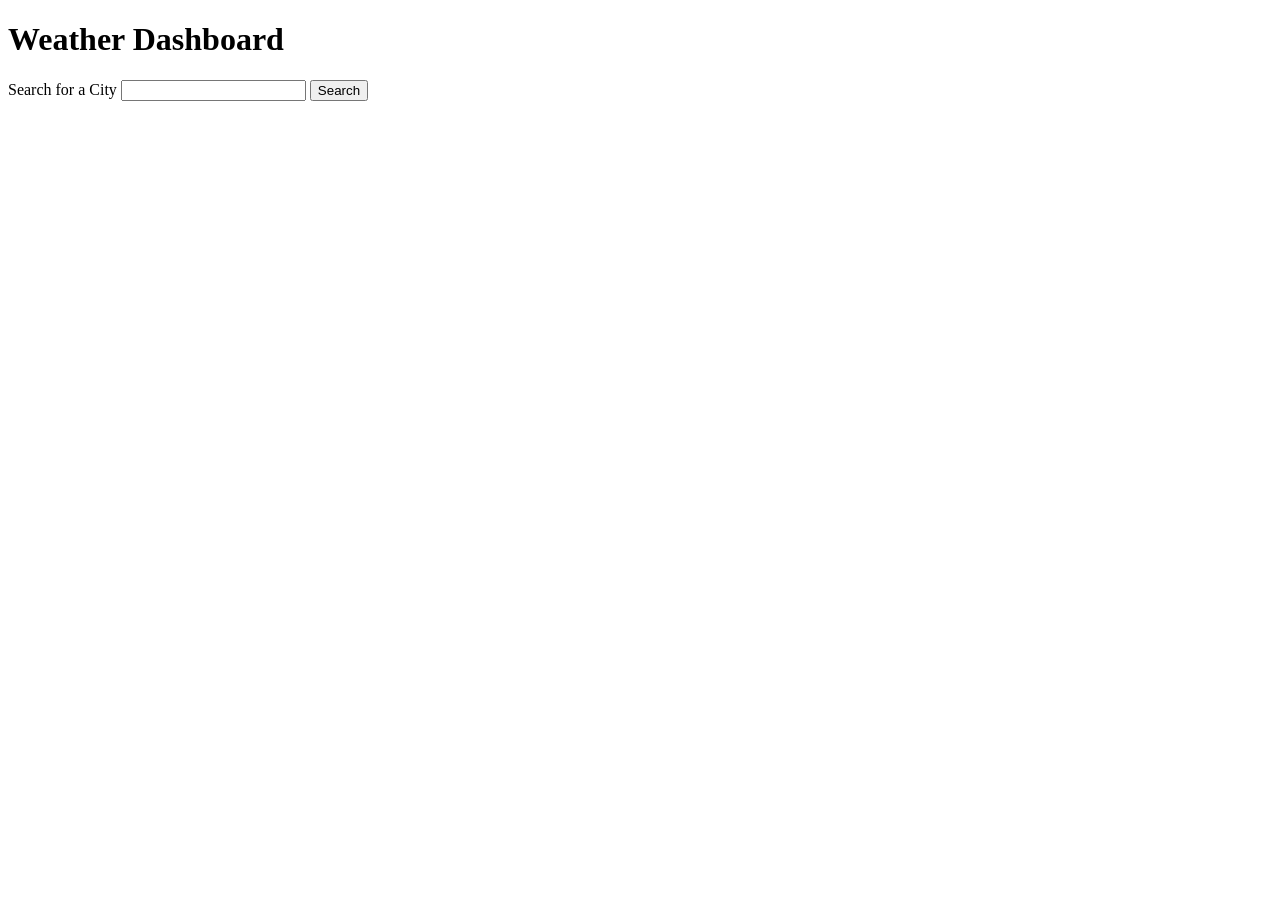
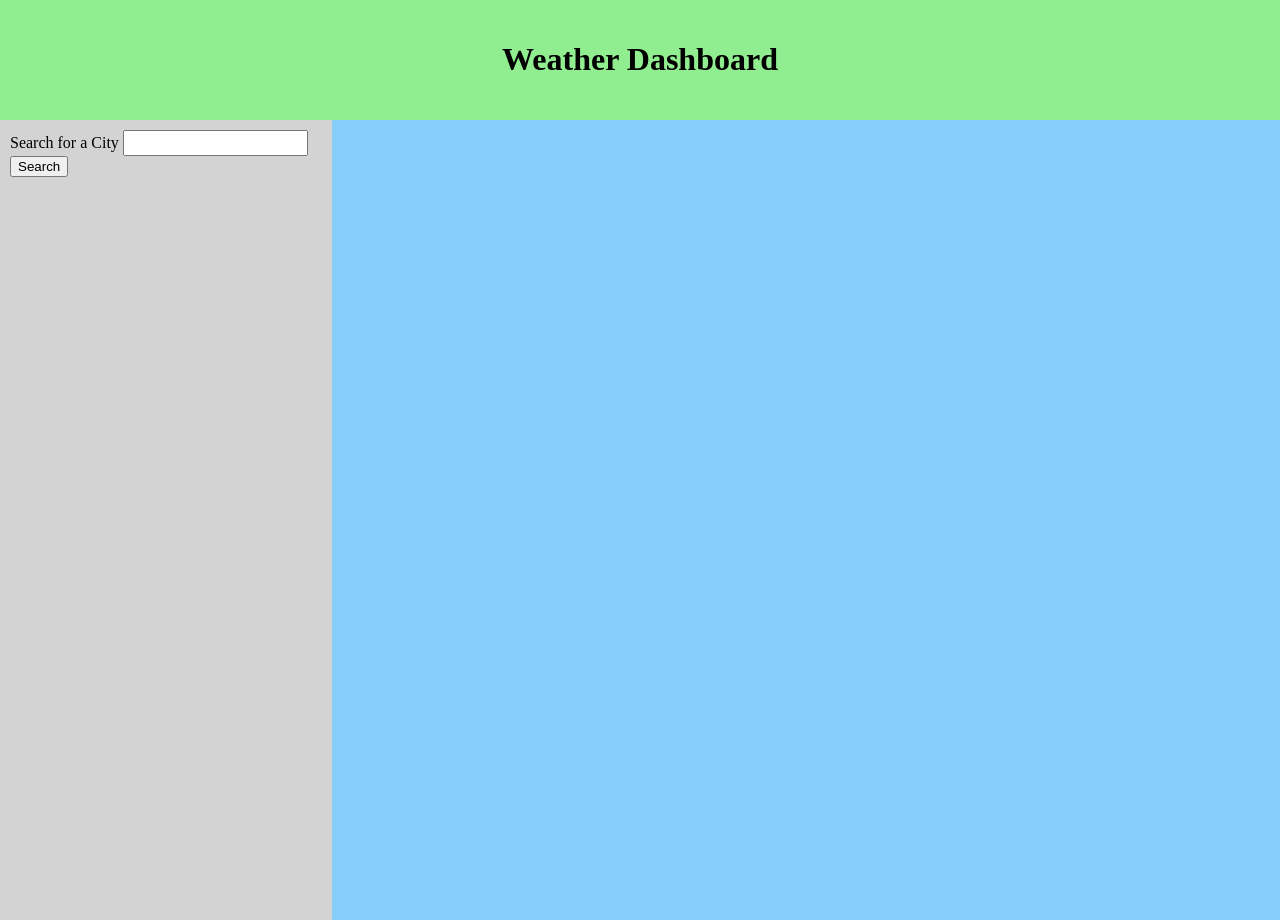
Before and after one commit to tamaragolub/weather_Dashboard, a plain HTML site: page index.html in a window 1280 px wide. Before the commit the page ends 800 px from the top, so only its background shows below. Drawn offline with nearby package versions, Linux system fonts and the light colour scheme.

Commit message:
changed the style of the application to make it look more appealing

```diff
--- /dev/null
+++ b/assets/css/style.css
@@ -0,0 +1,41 @@
+body {
+    margin: 0;
+    padding: 0;
+}
+
+
+.header {
+    background-color: lightgreen;
+    padding: 20px;
+    text-align: center;
+}
+
+.main {
+    height: 100vh;
+    background: pink;
+    display: flex;
+}
+
+.sidePanel {
+    background-color: lightgray;
+    height: 100%;
+    width: 35%;
+}
+
+.mainDisplay{
+    /* float: right; */
+    width: 100%;
+    background-color: lightskyblue;
+}
+
+.cityBlock {
+    background-color: pink;
+}
+
+.searchBar {
+    height: 20px;
+}
+
+.search {
+    padding: 10px;
+}
--- a/assets/js/script.js
+++ b/assets/js/script.js
@@ -17,7 +17,7 @@ $("#btn-search").click(function() {
       console.log("Humidity: " + result.main.humidity + "%");
       console.log("Wind Speed: " + result.wind.speed + " mph");
 
-      var newDiv = $("<div></div>");
+      var newDiv = $("<div class='cityBlock'></div>");
       var newH2 = $("<h3>" + result.name + "</h3>");
       var pTemp = $("<p>Temperature: " + newTemp.toFixed(2) + " F</p>");
       var pHumidity = $("<p>Humidity: " + result.main.humidity + "%</p>");
--- a/index.html
+++ b/index.html
@@ -8,23 +8,31 @@
     <script src="https://code.jquery.com/jquery-3.4.1.min.js"
         integrity="sha256-CSXorXvZcTkaix6Yvo6HppcZGetbYMGWSFlBw8HfCJo=" crossorigin="anonymous"></script>
     <script src="https://cdnjs.cloudflare.com/ajax/libs/moment.js/2.24.0/moment.js"></script>
+    <link rel="stylesheet" href="./assets/css/style.css">
     <title>Weather Dashboard</title>
 </head>
 
 <body>
-    <header>
+    <header class="header">
         <h1>Weather Dashboard</h1>
     </header>
 
-    <aside>
-        <div>
+<main class="main">
+    <aside class="sidePanel">
+        <div class="search">
             <label for="">Search for a City</label>
-            <input type="text" name="" id="cityName">
+            <input type="text" name="" id="cityName" class="searchBar">
             <button id="btn-search">Search</button>
         </div>
     </aside>
 
-    <main>
+<!--
+ aside: full height, 100vh
+ main: full height, bg-color
+
+ -->
+
+    <div class="mainDisplay">
         <div id="cityDisplay">
             <!-- <div>
                     <h2>City Name and Date</h2>
@@ -32,6 +40,7 @@
                     <p>Humidity</p>
                     <p>Wind Speed</p>
                 </div> -->
+        </div>
     </div>
 </main>
 
```
Lines whose indentation alone changed are shown as unchanged.
